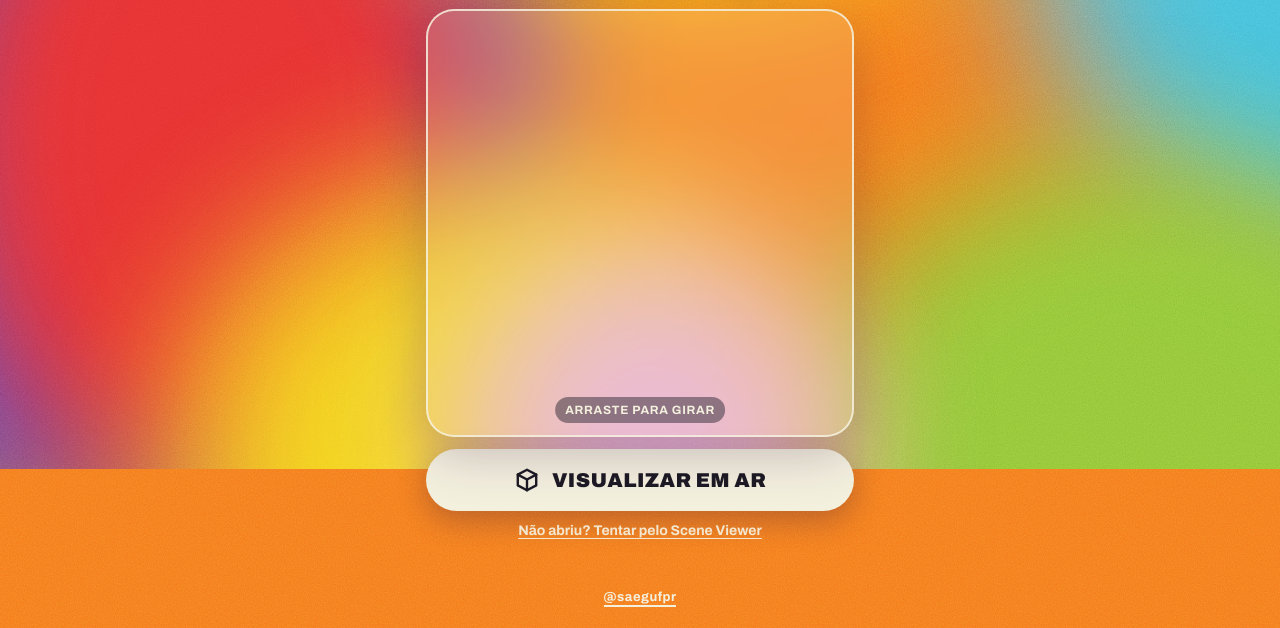
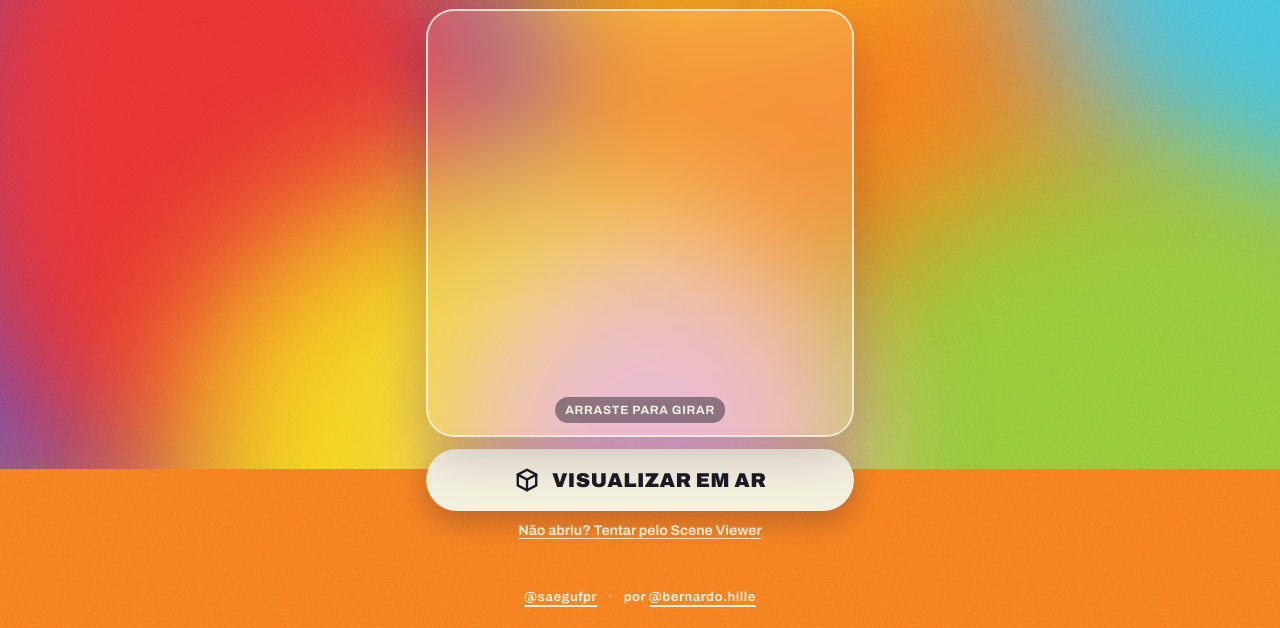
Before and after one commit to BernardoHille/TesteRASAEG, a plain HTML site: page index.html in a window 1280 px wide. Shown: the part 331-959 px from the top of the page. Drawn offline with Linux system fonts and the light colour scheme; some packages are replaced by stand-ins of ours; a script that the page names is missing.

Commit message:
Crédito @bernardo.hille no rodapé
Co-Authored-By: Claude Opus 5.5 <noreply@anthropic.com>

```diff
--- a/index.html
+++ b/index.html
@@ -112,6 +112,7 @@
         #msg:not(:empty) { padding: 10px 14px; border-radius: 16px; background: rgba(28, 26, 36, .55); text-shadow: none; }
 
         footer { margin-top: auto; padding-top: 8px; font-size: 13px; font-weight: 700; letter-spacing: .04em; }
+        footer .sep { margin: 0 8px; opacity: .8; }
         footer a { color: var(--cream); text-decoration: none; border-bottom: 2px solid var(--cream); padding-bottom: 1px; }
     </style>
 </head>
@@ -161,7 +162,11 @@
         <a href="#" class="alt" onclick="openSceneViewer(); return false;">Não abriu? Tentar pelo Scene Viewer</a>
         <p id="msg" role="status"></p>
 
-        <footer><a href="https://www.instagram.com/saegufpr/" target="_blank" rel="noopener">@saegufpr</a></footer>
+        <footer>
+            <a href="https://www.instagram.com/saegufpr/" target="_blank" rel="noopener">@saegufpr</a>
+            <span class="sep">·</span>
+            por <a href="https://www.instagram.com/bernardo.hille/" target="_blank" rel="noopener">@bernardo.hille</a>
+        </footer>
     </main>
 
   <script>
```
